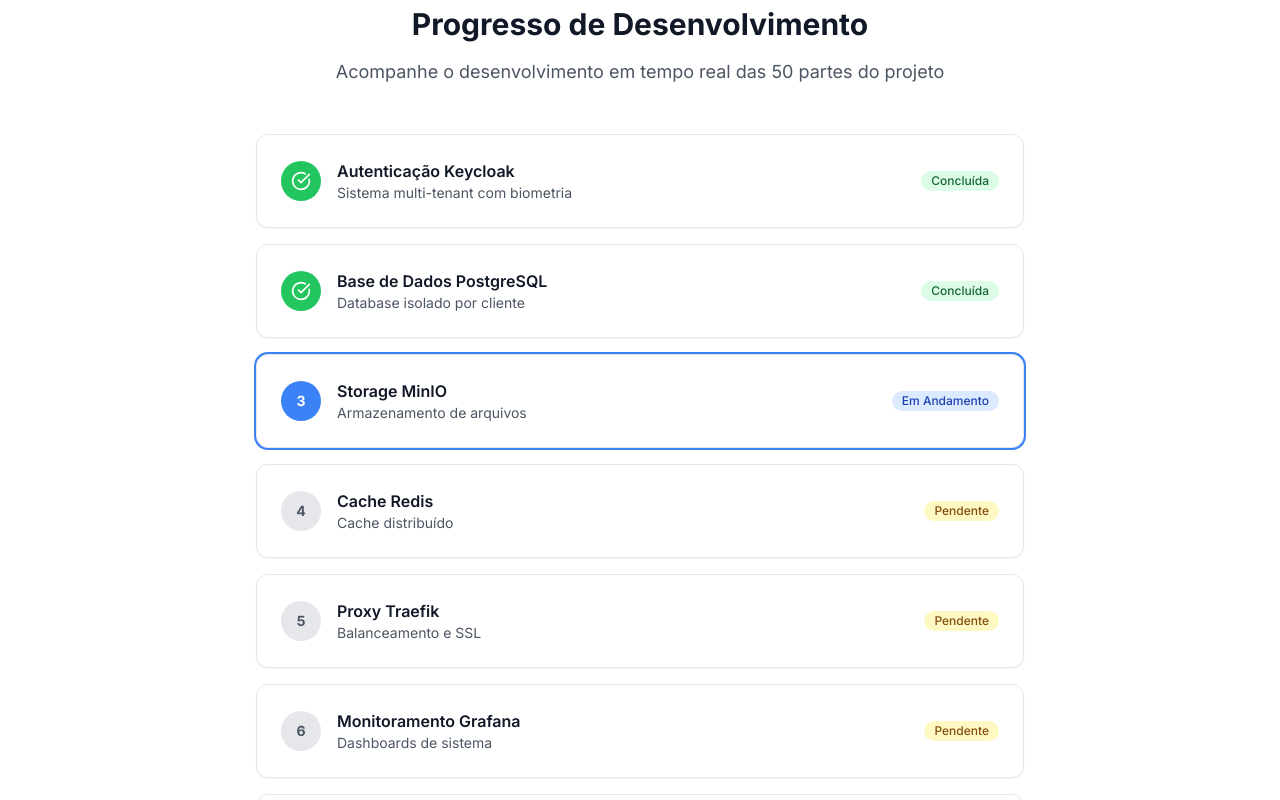
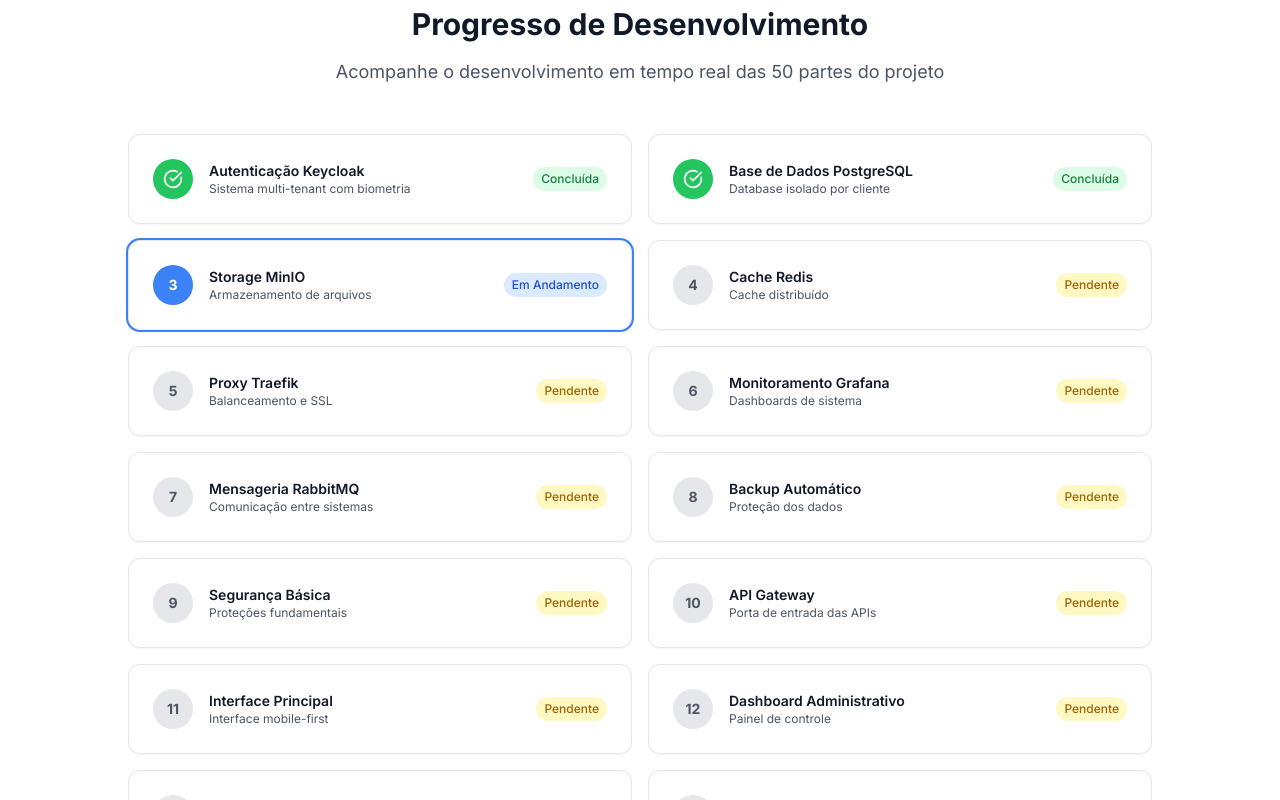
Before and after one commit to Nakahh/KRYONIX-PLATAFORMA, a Next.js app: page / in a window 1280 px wide. Shown: the part 780-1580 px from the top of the page. Built offline with nearby package versions, Linux system fonts and the light colour scheme.

Commit message:
Atualizar renderização das partes com links clicáveis e mostrar todas
cgen-693fcc8c4ab140d99267e881d228525b

```diff
--- a/app/page.tsx
+++ b/app/page.tsx
@@ -241,12 +241,15 @@ export default function HomePage() {
             </p>
           </div>
 
-          <div className="max-w-3xl mx-auto">
-            <div className="space-y-4">
+          <div className="max-w-5xl mx-auto">
+            <div className="grid md:grid-cols-2 gap-4">
               {progress.map((item, index) => (
-                <div
+                <Link
                   key={item.part}
-                  className={`card ${item.status === 'in_progress' ? 'ring-2 ring-primary-500' : ''} transition-all duration-300`}
+                  href={`/partes/${item.slug}`}
+                  className={`card hover:shadow-lg cursor-pointer transition-all duration-300 ${
+                    item.status === 'in_progress' ? 'ring-2 ring-primary-500' : ''
+                  }`}
                 >
                   <div className="flex items-center justify-between">
                     <div className="flex items-center space-x-4">
@@ -257,30 +260,33 @@ export default function HomePage() {
                       }`}>
                         {item.status === 'completed' ? <CheckCircle className="w-5 h-5" /> : item.part}
                       </div>
-                      <div>
-                        <h3 className="font-semibold text-gray-900">{item.title}</h3>
-                        <p className="text-sm text-gray-600">{item.description}</p>
+                      <div className="flex-1">
+                        <h3 className="font-semibold text-gray-900 text-sm">{item.title}</h3>
+                        <p className="text-xs text-gray-600">{item.description}</p>
                       </div>
                     </div>
                     <div className="flex items-center space-x-2">
                       {item.status === 'completed' && (
-                        <span className="badge-success">Concluída</span>
+                        <span className="px-2 py-1 text-xs bg-success-100 text-success-700 rounded-full font-medium">Concluída</span>
                       )}
                       {item.status === 'in_progress' && (
-                        <span className="badge-info">Em Andamento</span>
+                        <span className="px-2 py-1 text-xs bg-primary-100 text-primary-700 rounded-full font-medium">Em Andamento</span>
                       )}
                       {item.status === 'pending' && (
-                        <span className="badge-warning">Pendente</span>
+                        <span className="px-2 py-1 text-xs bg-yellow-100 text-yellow-700 rounded-full font-medium">Pendente</span>
                       )}
                     </div>
                   </div>
-                </div>
+                </Link>
               ))}
             </div>
 
             <div className="mt-8 text-center">
-              <p className="text-sm text-gray-500">
-                ... e mais 45 partes sendo desenvolvidas
+              <p className="text-lg font-semibold text-gray-700">
+                50 Partes Técnicas Completas
+              </p>
+              <p className="text-sm text-gray-500 mt-2">
+                Clique em qualquer parte para ver os detalhes técnicos
               </p>
             </div>
           </div>
```
